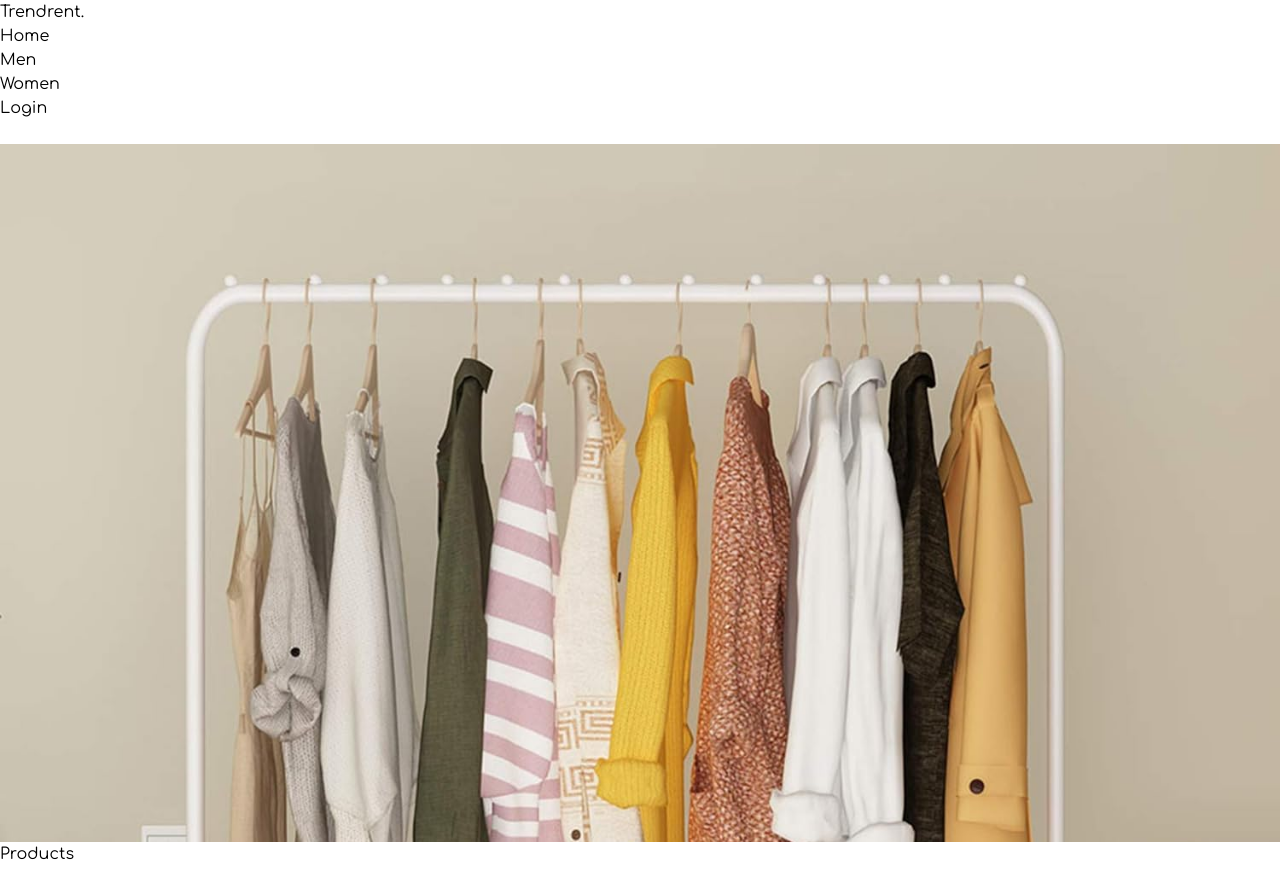
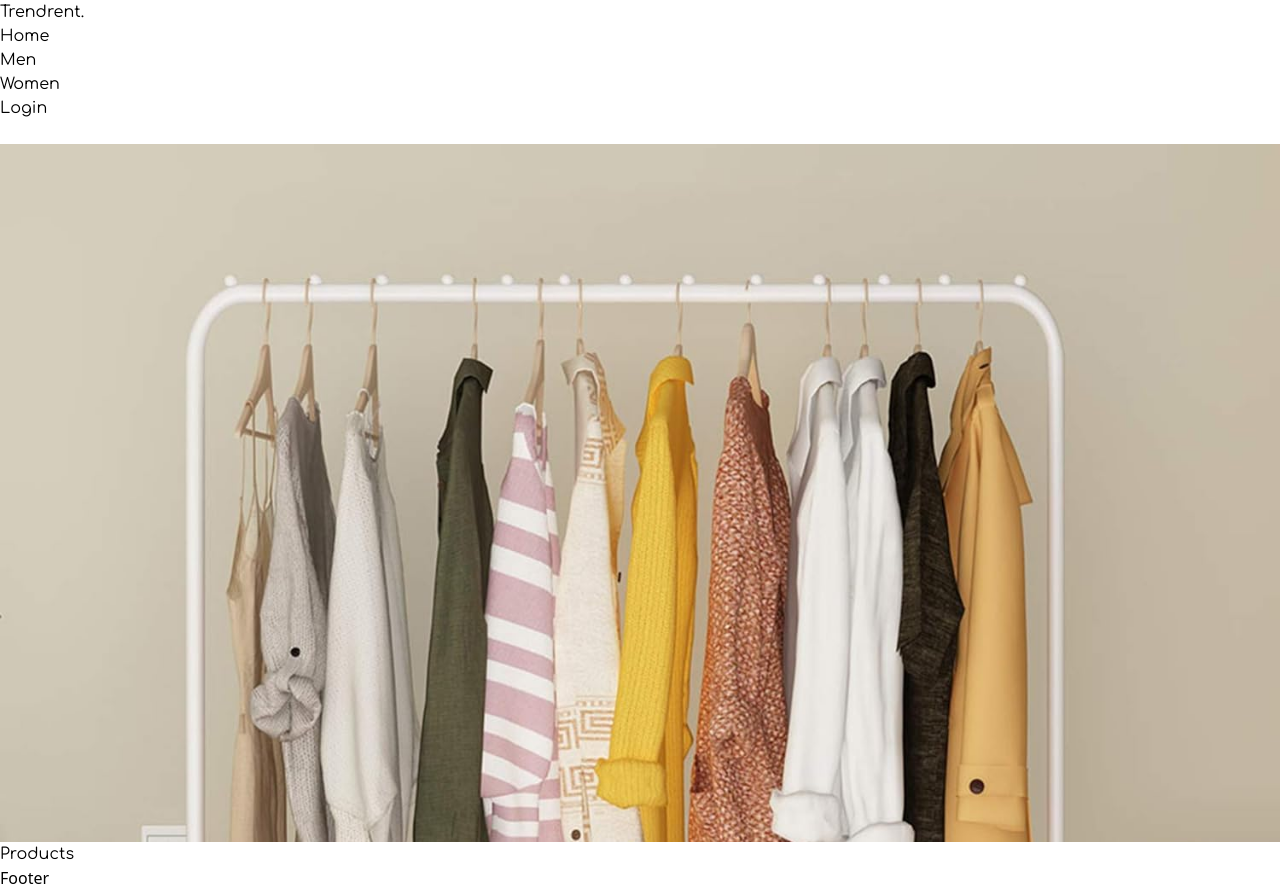
Before and after one commit to Dhrutingami1226/trend, a React (Vite) app in the folder Client/: page / in a window 1280 px wide. Before the commit the page ends 866 px from the top, so only its background shows below. Built offline with nearby package versions, Linux system fonts and the light colour scheme.

Commit message:
"Added Footer component to Home page and created new Footer component"

```diff
--- a/Client/src/Components/Footer.jsx
+++ b/Client/src/Components/Footer.jsx
@@ -0,0 +1,9 @@
+import React from 'react'
+
+function Footer() {
+  return (
+    <div>Footer</div>
+  )
+}
+
+export default Footer
--- a/Client/src/Home.jsx
+++ b/Client/src/Home.jsx
@@ -1,6 +1,7 @@
 import React from 'react'
 import image from './Constants/image'
 import Adv from './components/Adv'
+import Footer from './components/Footer'
 
 function Home() {
   return (
@@ -18,7 +19,7 @@
           <div className="bg-slate-600 h-40 w-full rounded-xl"></div>
           <div className="bg-slate-600 h-40 w-full rounded-xl"></div>
       </div>
-
+      <Footer/>
     </>
   )
 }
```
Lines whose indentation alone changed are shown as unchanged.
